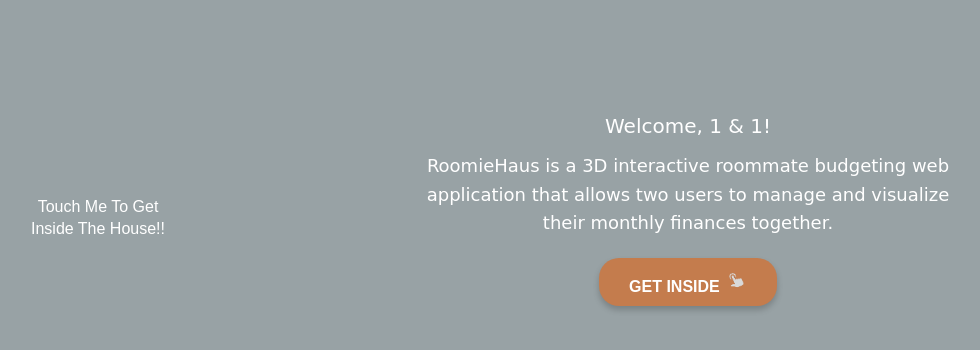
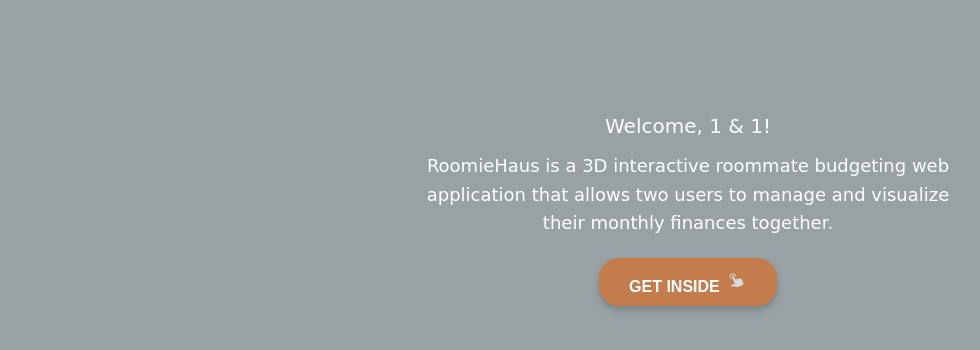
Before and after one commit to khansassh/RoomieHauss, a Flask app: page /landing-page in a window 1280 px wide. Shown: the part 227-577 px from the top of the page, without its empty margins (237-1217 px from the left). Run offline with Flask 3, Linux system fonts and the light colour scheme; the visitor is signed in with stand-in values (Sample User, id 1); some libraries are stand-ins or nearby versions.

Commit message:
update size house

```diff
--- a/backend/templates/Landingpage.html
+++ b/backend/templates/Landingpage.html
@@ -90,7 +90,13 @@
       height: 400px;
       margin: 0 auto;
     }
-  </style>
+    model-viewer {
+          width: 1000px;
+          height: 1000px;
+          margin: 0 auto;
+          background: transparent;
+        }
+      </style>
 
   <!-- Model Viewer library -->
   <script type="module" src="https://unpkg.com/@google/model-viewer/dist/model-viewer.min.js"></script>
@@ -122,7 +128,6 @@
         exposure="0.75"
       >
       </model-viewer>
-      <p>Touch Me To Get<br>Inside The House!!</p>
     </div>
 
     <!-- Text & Button -->
```
